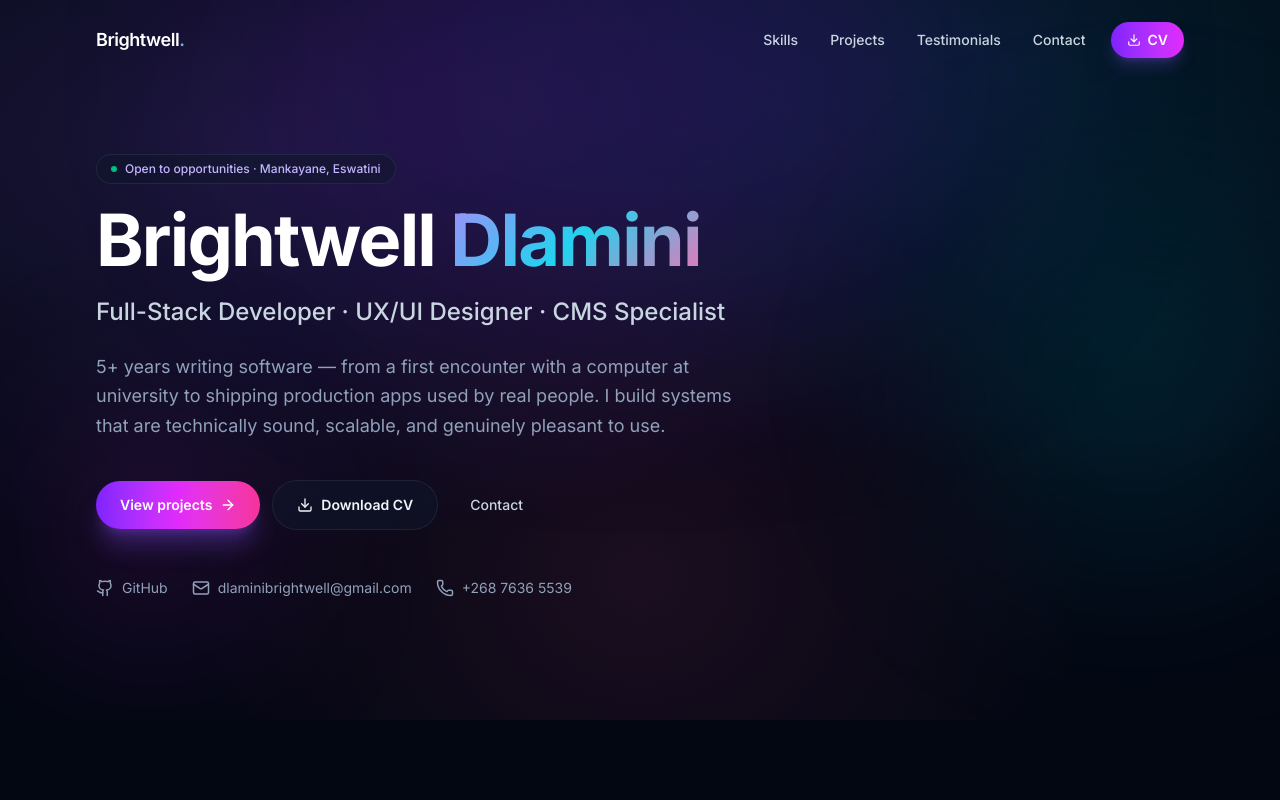
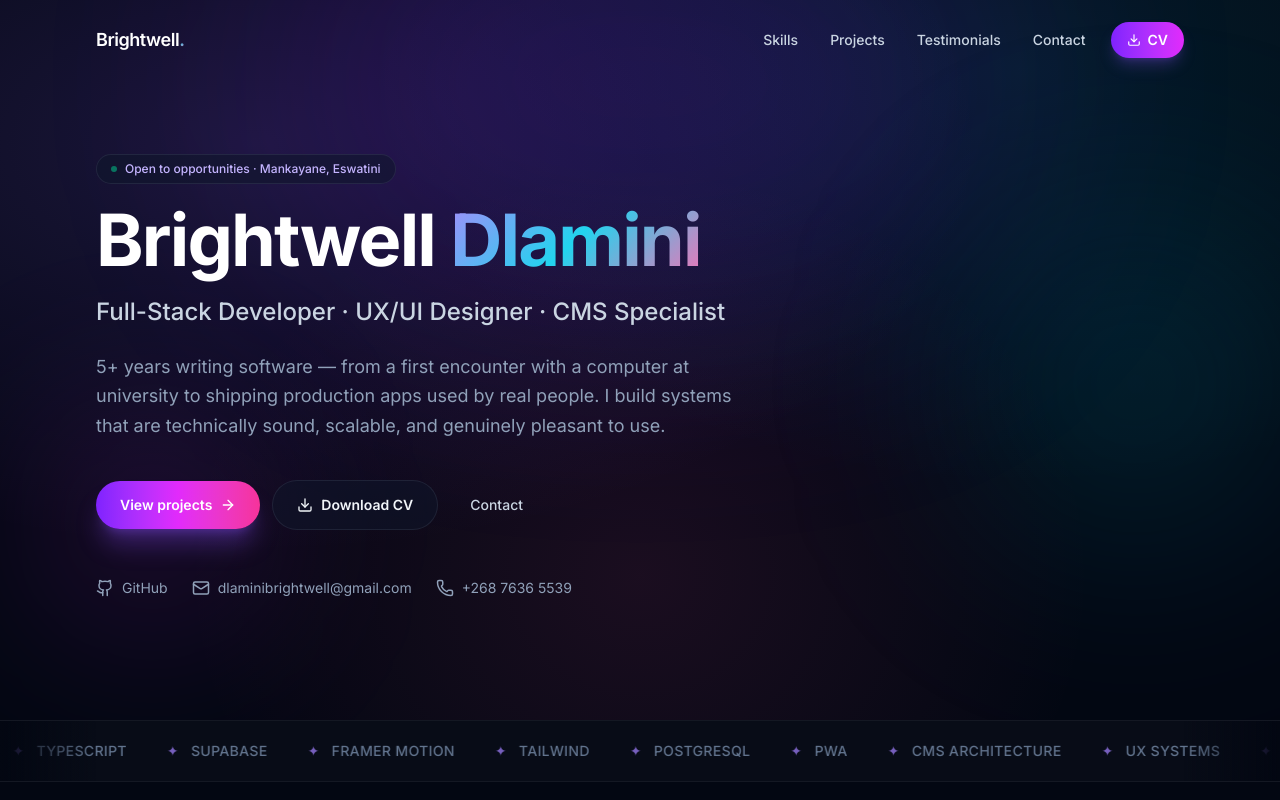
Before and after one commit to Brightwell-Dlamini/brightwell-portfolio, a Next.js app: page / in a window 1280 px wide. Shown: the top 800 px of the page. Built offline with nearby package versions, Linux system fonts and the light colour scheme.

Commit message:
feat(motion): expert Hero (split text + time-based float + magnetic CTAs), Navbar, page shell with LazyMotion + Preloader

```diff
--- a/src/app/page.tsx
+++ b/src/app/page.tsx
@@ -1,7 +1,7 @@
 "use client";
 
-import { useState, useEffect } from "react";
-import { MotionConfig } from "framer-motion";
+import { useState, useCallback } from "react";
+import { MotionConfig, LazyMotion, domAnimation, AnimatePresence, motion } from "framer-motion";
 import { Navbar } from "@/components/Navbar";
 import { Hero } from "@/components/Hero";
 import { About } from "@/components/About";
@@ -11,33 +11,43 @@ import { Testimonials } from "@/components/Testimonials";
 import { Contact } from "@/components/Contact";
 import { Footer } from "@/components/Footer";
 import { ScrollProgress } from "@/components/ScrollProgress";
-import { LoadingSkeleton } from "@/components/LoadingSkeleton";
+import { CustomCursor } from "@/components/CustomCursor";
+import { Preloader } from "@/components/Preloader";
+import { TechMarquee } from "@/components/TechMarquee";
 
 export default function Home() {
-  const [loading, setLoading] = useState(true);
-
-  useEffect(() => {
-    const t = setTimeout(() => setLoading(false), 900);
-    return () => clearTimeout(t);
-  }, []);
-
-  if (loading) {
-    return <LoadingSkeleton />;
-  }
+  const [ready, setReady] = useState(false);
+  const onDone = useCallback(() => setReady(true), []);
 
   return (
-    <MotionConfig reducedMotion="user">
-      <main className="min-h-screen relative">
+    <LazyMotion features={domAnimation}>
+      <MotionConfig reducedMotion="user" transition={{ type: "spring", stiffness: 280, damping: 28 }}>
+        <CustomCursor />
         <ScrollProgress />
+        <Preloader onDone={onDone} />
+
+        <AnimatePresence mode="wait">
+          {ready && (
+            <motion.main
+              key="main"
+              className="min-h-screen relative"
+              initial={{ opacity: 0 }}
+              animate={{ opacity: 1 }}
+              transition={{ duration: 0.5, ease: [0.16, 1, 0.3, 1] }}
+            >
               <Navbar />
               <Hero />
+              <TechMarquee />
               <About />
               <Skills />
               <Projects />
               <Testimonials />
               <Contact />
               <Footer />
-      </main>
+            </motion.main>
+          )}
+        </AnimatePresence>
       </MotionConfig>
+    </LazyMotion>
   );
 }
```
Lines whose indentation alone changed are shown as unchanged.
